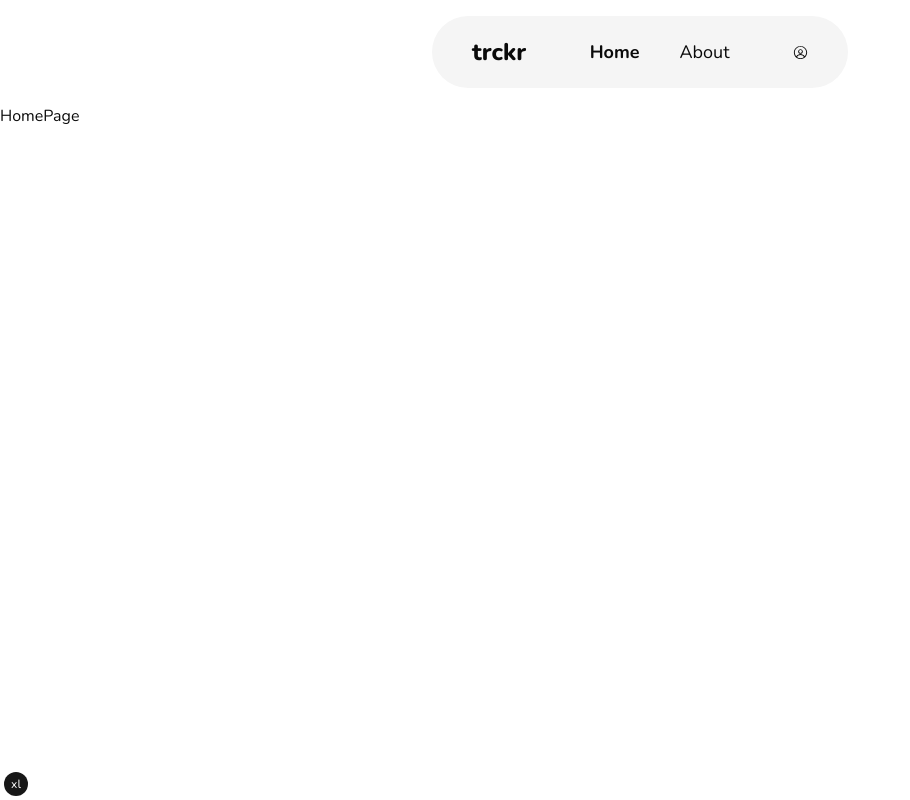
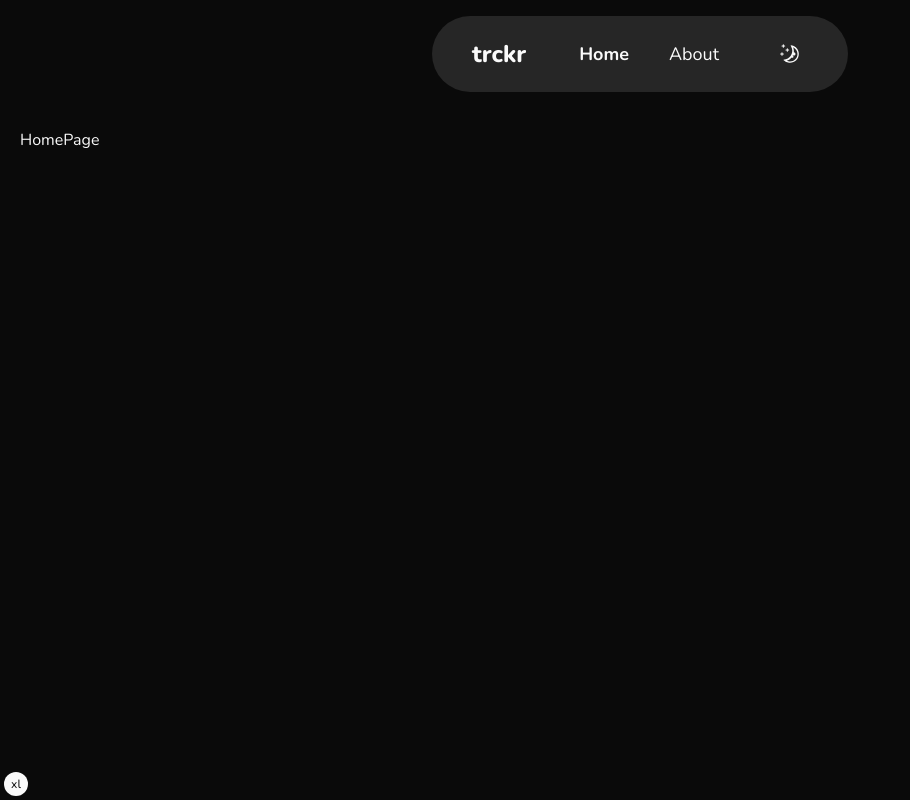
Before and after one commit to dhruvaagrawal/react-vite-starter-kit, a React (Vite) app: page / in a window 1280 px wide. Shown: the whole page, without its empty margins (0-910 px from the left). Built offline with nearby package versions, Linux system fonts and the light colour scheme.

Commit message:
added theme toggle and theme provider for toggling between light and dark modes

```diff
--- a/src/components/header.tsx
+++ b/src/components/header.tsx
@@ -1,9 +1,10 @@
 import { FC } from "react"
 
-import { AvatarIcon } from "@radix-ui/react-icons"
 import { Link } from "@tanstack/react-router"
 
 import { APP_NAME } from "@/lib/constants"
+
+import { ThemeToggle } from "./theme-toggle"
 
 interface HeaderProps {}
 
@@ -20,7 +21,7 @@
           About
         </Link>
       </div>
-      <AvatarIcon />
+      <ThemeToggle />
     </header>
   )
 }
--- a/src/components/pages/home.tsx
+++ b/src/components/pages/home.tsx
@@ -3,7 +3,7 @@
 interface HomePageProps {}
 
 const HomePage: FC<HomePageProps> = ({}) => {
-  return <div>HomePage</div>
+  return <div className="p-5">HomePage</div>
 }
 
 export default HomePage
--- /dev/null
+++ b/src/components/theme-provider.tsx
@@ -0,0 +1,73 @@
+import { createContext, useContext, useEffect, useState } from "react"
+
+type Theme = "dark" | "light" | "system"
+
+type ThemeProviderProps = {
+  children: React.ReactNode
+  defaultTheme?: Theme
+  storageKey?: string
+}
+
+type ThemeProviderState = {
+  theme: Theme
+  setTheme: (theme: Theme) => void
+}
+
+const initialState: ThemeProviderState = {
+  theme: "system",
+  setTheme: () => null,
+}
+
+const ThemeProviderContext = createContext<ThemeProviderState>(initialState)
+
+export function ThemeProvider({
+  children,
+  defaultTheme = "system",
+  storageKey = "vite-ui-theme",
+  ...props
+}: ThemeProviderProps) {
+  const [theme, setTheme] = useState<Theme>(
+    () => (localStorage.getItem(storageKey) as Theme) || defaultTheme
+  )
+
+  useEffect(() => {
+    const root = window.document.documentElement
+
+    root.classList.remove("light", "dark")
+
+    if (theme === "system") {
+      const systemTheme = window.matchMedia("(prefers-color-scheme: dark)")
+        .matches
+        ? "dark"
+        : "light"
+
+      root.classList.add(systemTheme)
+      return
+    }
+
+    root.classList.add(theme)
+  }, [theme])
+
+  const value = {
+    theme,
+    setTheme: (theme: Theme) => {
+      localStorage.setItem(storageKey, theme)
+      setTheme(theme)
+    },
+  }
+
+  return (
+    <ThemeProviderContext.Provider {...props} value={value}>
+      {children}
+    </ThemeProviderContext.Provider>
+  )
+}
+
+export const useTheme = () => {
+  const context = useContext(ThemeProviderContext)
+
+  if (context === undefined)
+    throw new Error("useTheme must be used within a ThemeProvider")
+
+  return context
+}
--- /dev/null
+++ b/src/components/theme-toggle.tsx
@@ -0,0 +1,20 @@
+import { Icons } from "@/components/icons"
+import { useTheme } from "@/components/theme-provider"
+import { Button } from "@/components/ui/button"
+
+export function ThemeToggle() {
+  const { setTheme, theme } = useTheme()
+
+  return (
+    <Button
+      variant="ghost"
+      size="icon"
+      onClick={() => setTheme(theme === "light" ? "dark" : "light")}
+      className="rounded-full"
+    >
+      <Icons.sun className="h-5 w-5 dark:hidden" />
+      <Icons.moon className="hidden h-5 w-5 dark:block" />
+      <span className="sr-only">Toggle theme</span>
+    </Button>
+  )
+}
--- a/src/main.tsx
+++ b/src/main.tsx
@@ -9,6 +9,8 @@
 } from "@tanstack/react-router"
 import { TanStackRouterDevtools } from "@tanstack/router-devtools"
 import ReactDOM from "react-dom/client"
+
+import { ThemeProvider } from "@/components/theme-provider"
 
 import "./index.css"
 
@@ -58,7 +60,9 @@
   const root = ReactDOM.createRoot(rootElement)
   root.render(
     <StrictMode>
-      <RouterProvider router={router} />
+      <ThemeProvider defaultTheme="dark" storageKey="vite-ui-theme">
+        <RouterProvider router={router} />
+      </ThemeProvider>
     </StrictMode>
   )
 }
```
